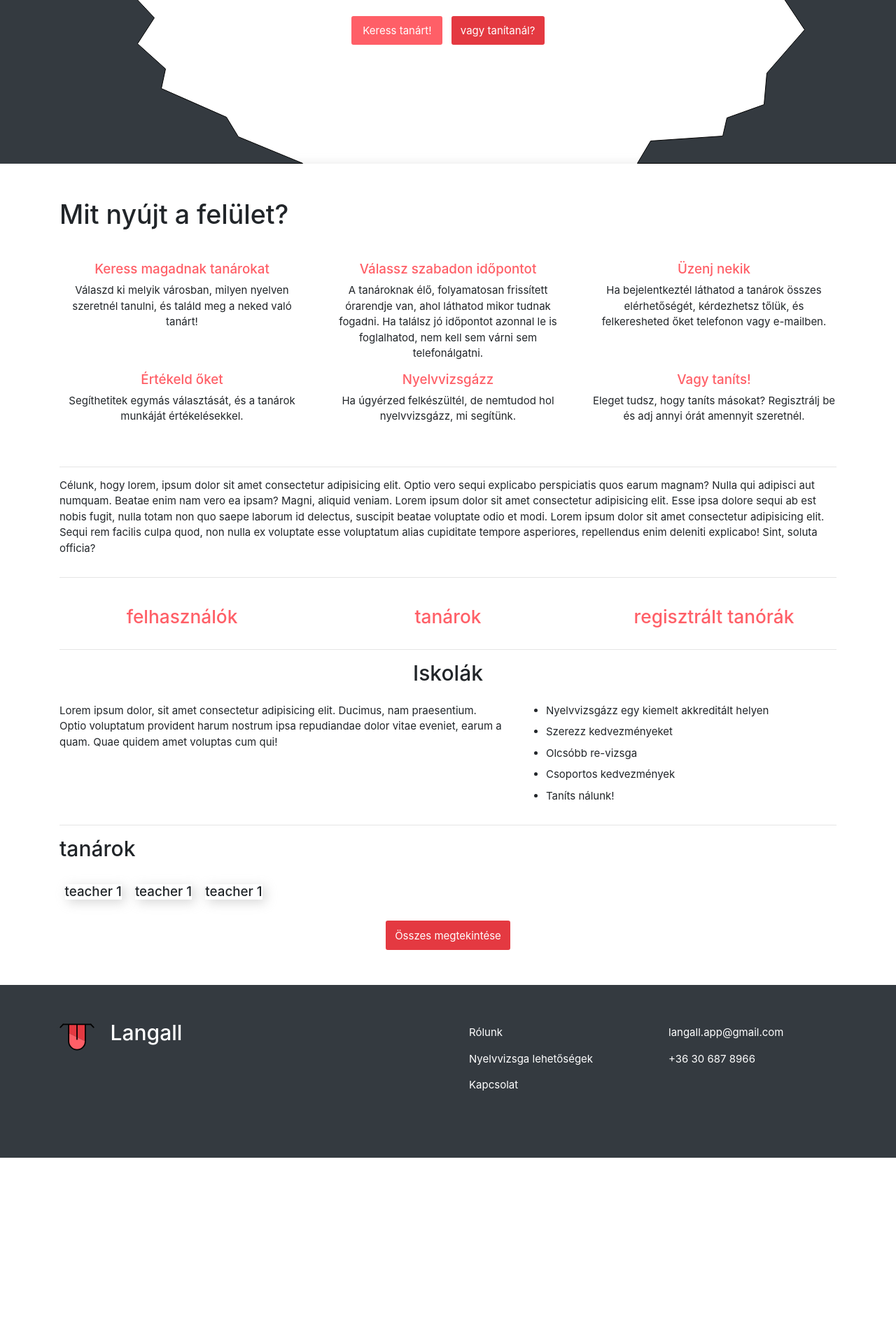
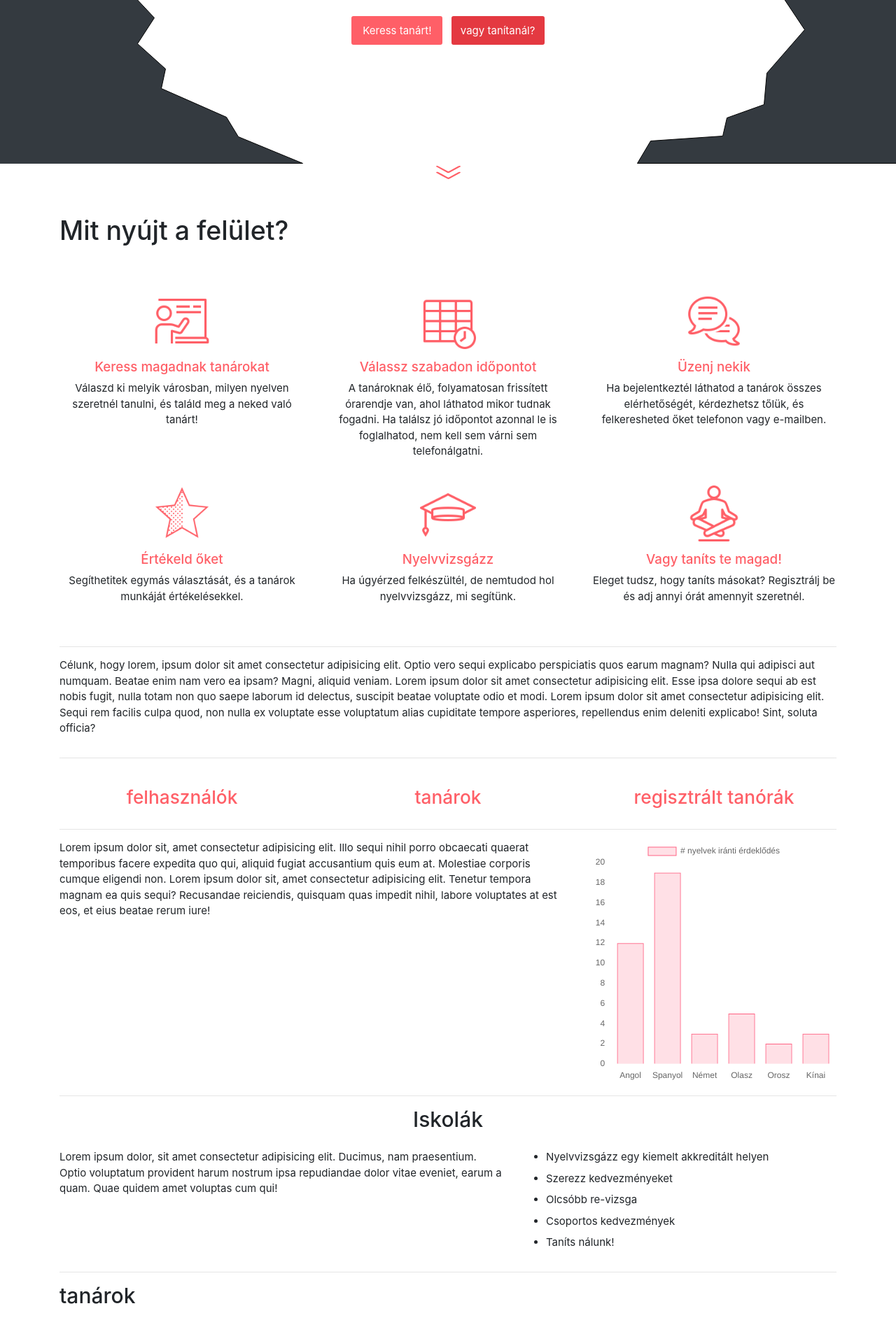
Before and after one commit to nyitraibence/Langall.app, a Django app: template templates/homepage.html in a window 1280 px wide. Shown: the part 431-2338 px from the top of the page at 70% size. Before the commit the page ends 2086 px from the top, so only its background shows below. Run offline with Django 3.2, Linux system fonts and the light colour scheme; the template is opened without the code that fills it, so the values that code supplies are empty; some libraries are stand-ins or nearby versions.

Commit message:
front page maintenance

```diff
--- a/template_workflow/dev/css/modules/sections/01_hero.styl
+++ b/template_workflow/dev/css/modules/sections/01_hero.styl
@@ -7,7 +7,7 @@
     align-items center
 
     @media (max-width: 575px) {
-        min-height 90vh
+        min-height 92vh
         padding-bottom 60px
     }
 
--- a/templates/base.html
+++ b/templates/base.html
@@ -12,6 +12,7 @@
     <link href="https://unpkg.com/aos@2.3.1/dist/aos.css" rel="stylesheet">
     <link href="{% static 'css/vendor.min.css' %}" rel="stylesheet">
     <link href="{% static 'css/style.min.css' %}" rel="stylesheet">
+    {% block extra_stylesheets %} {% endblock %}
 </head>
 
 <body>
--- a/templates/homepage.html
+++ b/templates/homepage.html
@@ -1,6 +1,8 @@
 {% extends "base.html" %}
 {% load static %}
 {% block title %}Langall app{% endblock %}
+{% block extra_stylesheets %}
+<link href="https://cdnjs.cloudflare.com/ajax/libs/Chart.js/2.8.0/Chart.min.css" rel="stylesheet">{% endblock %}
 
 {% block content %}
 
@@ -12,11 +14,11 @@
         <div class="row text-center">
             <div class="col-md-8 mx-auto">
                 {% if user.is_authenticated %}
-                <h3 class="welcome-type-1">Üdv {{ user.first_name }}!</h3>
+                <h3 class="welcome-type-1" data-aos="fade-down">Üdv {{ user.first_name }}!</h3>
                 <br>
                 <!-- <a class="btn btn-cold" href="{% url 'logout' %}">Kijelentkezés</a> -->
                 {% endif %}
-                <h1>Langall.app</h1>
+                <h1 data-aos="fade-in">Langall.app</h1>
                 <p>
                     Lorem ipsum, dolor sit amet consectetur adipisicing elit. Odio architecto omnis et atque sint quasi,
                     vero eius minus excepturi, in, quae quaerat voluptatem ratione rem ducimus cupiditate impedit
@@ -27,10 +29,10 @@
                 <a class="btn btn-with-icon btn-teacher mt-2" href="{% url 'teacher_panel' %}">
                     <img src="{% static 'img/book_icon.png' %}" alt="facebook Belépés">
                     Tanári felületem
+                    {% if new_requests %}
+                    <span class="badge badge-sticker badge-danger">{{new_requests}}</span>
+                    {% endif %}
                 </a>
-                {% if notifications != 0 %}
-                <span class="badge badge-danger">{{notifications}}</span>
-                {% endif %}
                 {% else %}
                 <a class="btn btn--130 btn-secondary" href="{% url 'teachers' %}">Keress tanárt!</a>
                 <a class="btn btn--130 btn-primary" href="{% url 'start_teaching' %}">vagy tanítanál?</a>
@@ -38,48 +40,78 @@
             </div>
         </div>
     </div>
+    <div class="notification-corner mobile-hide" data-aos="fade-up">
+        {% if new_replies %}
+        <a href="{% url 'teacher_panel' %}"><span class="badge badge-palette-1">{{new_replies}}</span>{{new_replies}} új
+            válasz</a><br>
+        {% endif %}
+        {% if new_requests %}
+        <a href="{% url 'teacher_panel' %}"><span class="badge badge-palette-2">{{new_requests}}</span>{{new_requests}}
+            új felkérés</a><br>
+        {% endif %}
+        {% if missed_requests %}
+        <a href="{% url 'teacher_panel' %}"><span
+                class="badge badge-palette-4">{{missed_requests}}</span>{{missed_requests}} elmúlasztott
+            értesítés</a>
+        {% endif %}
+    </div>
 </section>
 <!-- HERO END -->
 
+<!-- GO FOR MORE BEGIN -->
+<div class="text-center" id="frontpage-more">
+    <a href="#frontpage-more">
+        <img src="{% static 'img/double_down_arrow_sec.svg' %}" alt="more on langall" width="35px">
+    </a>
+</div>
+<!-- GO FOR MORE END -->
+
+
 <!-- FEATURES BEGIN -->
-<section class="shadow-1">
+<section>
     <div class="container">
         <H1 class="mb-5">Mit nyújt a felület?</H1>
-        <div class="row text-center mb-5 justify-content-center">
-            <div class="col-sm-4 col-dm-3">
+        <div class="row text-center mb-5">
+            <div class="col-sm-6 col-md-4">
+                <img src="{% static 'img/teacher-100.png' %}" alt="" height="80px" class="mb-3 mt-4">
                 <h5 class="font-secondary">Keress magadnak tanárokat</h5>
                 <p>
                     Válaszd ki melyik városban, milyen nyelven szeretnél tanulni, és találd meg a neked való tanárt!
                 </p>
             </div>
-            <div class="col-sm-4 col-dm-3">
+            <div class="col-sm-6 col-md-4">
+                <img src="{% static 'img/timetable-100.png' %}" alt="" height="80px" class="mb-3 mt-4">
                 <h5 class="font-secondary">Válassz szabadon időpontot</h5>
                 <p>
                     A tanároknak élő, folyamatosan frissített órarendje van, ahol láthatod mikor tudnak fogadni.
                     Ha találsz jó időpontot azonnal le is foglalhatod, nem kell sem várni sem telefonálgatni.
                 </p>
             </div>
-            <div class="col-sm-4 col-dm-3">
+            <div class="col-sm-6 col-md-4">
+                <img src="{% static 'img/communication-100.png' %}" alt="" height="80px" class="mb-3 mt-4">
                 <h5 class="font-secondary">Üzenj nekik</h5>
                 <p>
                     Ha bejelentkeztél láthatod a tanárok összes elérhetőségét, kérdezhetsz tőlük,
                     és felkeresheted őket telefonon vagy e-mailben.
                 </p>
             </div>
-            <div class="col-sm-4 col-dm-3">
+            <div class="col-sm-6 col-md-4">
+                <img src="{% static 'img/rating-100.png' %}" alt="" height="80px" class="mb-3 mt-4">
                 <h5 class="font-secondary">Értékeld őket</h5>
                 <p>
                     Segíthetitek egymás választását, és a tanárok munkáját értékelésekkel.
                 </p>
             </div>
-            <div class="col-sm-4 col-dm-3">
+            <div class="col-sm-6 col-md-4">
+                <img src="{% static 'img/graduation-100.png' %}" alt="" height="80px" class="mb-3 mt-4">
                 <h5 class="font-secondary">Nyelvvizsgázz</h5>
                 <p>
                     Ha úgyérzed felkészültél, de nemtudod hol nyelvvizsgázz, mi segítünk.
                 </p>
             </div>
-            <div class="col-sm-4 col-dm-3 mx-auto">
-                <h5 class="font-secondary">Vagy taníts!</h5>
+            <div class="col-sm-6 col-md-4">
+                <img src="{% static 'img/guru-100.png' %}" alt="" height="80px" class="mb-3 mt-4">
+                <h5 class="font-secondary">Vagy taníts te magad!</h5>
                 <p>
                     Eleget tudsz, hogy taníts másokat? Regisztrálj be és adj annyi órát amennyit szeretnél.
                 </p>
@@ -101,18 +133,31 @@
             </div>
         </div>
         <hr>
-        <div class="row text-center font-secondary">
-            <div class="col-sm-4">
+        <div class="row text-center font-secondary statistics">
+            <div class="col-4">
                 <h2>{{ num_users }}</h2>
                 <h3>felhasználók</h3>
             </div>
-            <div class="col-sm-4">
+            <div class="col-4">
                 <h2>{{ num_teachers }}</h2>
                 <h3>tanárok</h3>
             </div>
-            <div class="col-sm-4">
+            <div class="col-4">
                 <h2>{{ num_lessons }}</h2>
                 <h3>regisztrált tanórák</h3>
+            </div>
+        </div>
+        <hr>
+        <div class="row">
+            <div class="col-md-8">
+                Lorem ipsum dolor sit, amet consectetur adipisicing elit. Illo sequi nihil porro obcaecati quaerat
+                temporibus facere expedita quo qui, aliquid fugiat accusantium quis eum at. Molestiae corporis cumque
+                eligendi non. Lorem ipsum dolor sit, amet consectetur adipisicing elit. Tenetur tempora magnam ea quis
+                sequi? Recusandae reiciendis, quisquam quas impedit nihil, labore voluptates at est eos, et eius beatae
+                rerum iure!
+            </div>
+            <div class="col-md-4">
+                <canvas id="language-popularity-chart" width="400" height="400"></canvas>
             </div>
         </div>
         <hr>
@@ -142,22 +187,14 @@
         <div class="row">
             <div class="col-12">
                 <h2>tanárok</h2>
+                {% for teacher in sample_teachers %}
                 <div class="d-inline-block text-left">
-                    <div class="teacher-card shadow-1 m-2">
-                        <h5>teacher 1</h5>
+                    <div class="teacher-card shadow-1 b-rad-7 m-2 p-3">
+                        <h5>{{teacher.last_name}} {{teacher.first_name}}</h5>
+                        <p>...</p>
                     </div>
                 </div>
-                <div class="d-inline-block text-left">
-                    <div class="teacher-card shadow-1 m-2">
-                        <h5>teacher 1</h5>
-                    </div>
-                </div>
-                <div class="d-inline-block text-left">
-                    <div class="teacher-card shadow-1 m-2">
-                        <h5>teacher 1</h5>
-                    </div>
-                </div>
-
+                {% endfor %}
             </div>
         </div>
         <div class="text-center mt-4">
@@ -168,4 +205,5 @@
 {% endblock %}
 
 {% block extra_scripts %}
+<script src="https://cdnjs.cloudflare.com/ajax/libs/Chart.js/2.8.0/Chart.min.js"></script>
 {% endblock %}
```
Also changed, not shown: core/views.py (+7 -2 lines), template_workflow/dev/css/modules/sections/03_sections.styl (+8 -0 lines), template_workflow/dev/css/modules/sections/notificaations.styl (added, +28 -0 lines), template_workflow/dev/js/01_main.js (+13 -0 lines), template_workflow/dev/js/05_charts.js (added, +33 -0 lines), assets/css/style.min.css, assets/img/communication-100.png (added), assets/img/double_down_arrow_sec.svg (added), assets/img/graduation-100.png (added), assets/img/guru-100.png (added), assets/img/rating-100.png (added), assets/img/teacher-100.png (added), assets/img/timetable-100.png (added), assets/js/main.min.js, 2 other files.
